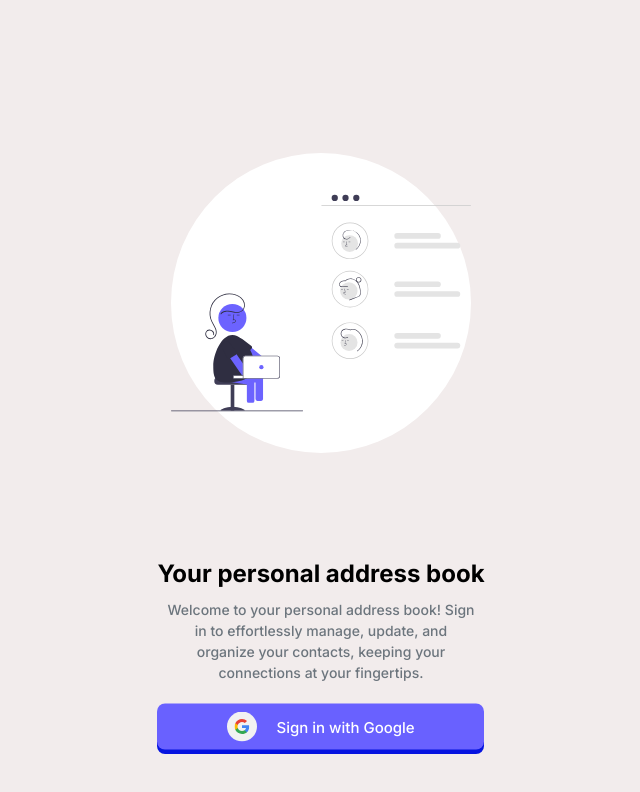
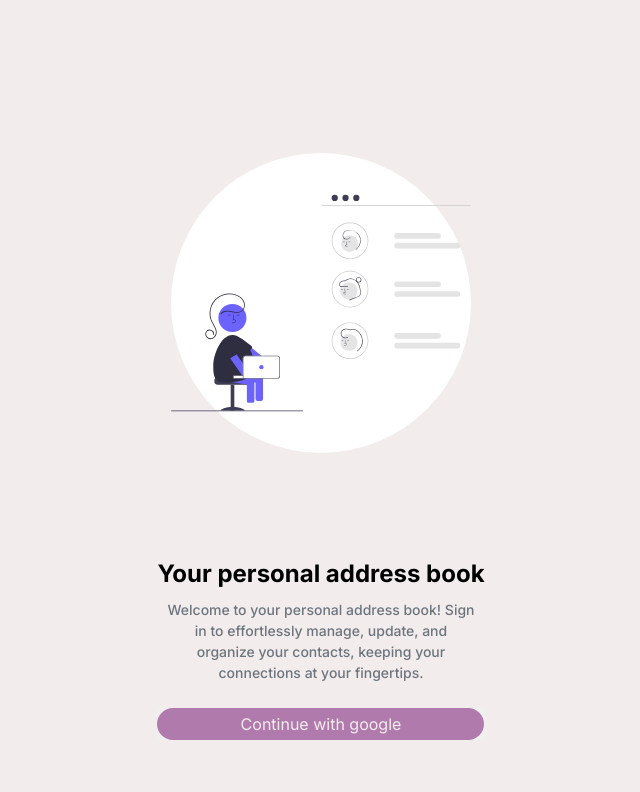
Before and after one commit to pytest3/fullstack-address-book, a Next.js app in the folder frontend/: page /signin in a window 1280 px wide. Shown: the top 792 px of the page, without its empty margins (319-959 px from the left). Built offline with nearby package versions, Linux system fonts and the light colour scheme.

Commit message:
improve sign in animation

```diff
--- a/frontend/src/app/signin/page.js
+++ b/frontend/src/app/signin/page.js
@@ -3,6 +3,7 @@
 import React from "react";
 import styles from "./signIn.module.css";
 import { signIn } from "next-auth/react";
+import MainSignInButton from "@/components/MainSignInButton";
 
 export default function page() {
   return (
@@ -24,7 +25,7 @@
             at your fingertips.
           </div>
         </article>
-        <div className={styles.buttonWrapper}>
+        {/* <div className={styles.buttonWrapper}>
           <div className={styles.innerButtonWrapper}>
             <button
               onClick={() =>
@@ -35,13 +36,18 @@
               className={`${styles.signInBtn}`}
             >
               <img src="/google-icon.svg" className={styles.googleIcon}></img>
-              Sign in with Google
+              <span className={styles.signInWordings}>Sign in with Google</span>
             </button>
           </div>
-          {/* <button className={`${styles.button} ${styles.guestBtn}`}>
-            Continue as guest
-          </button> */}
-        </div>
+        </div> */}
+
+        <MainSignInButton
+          onClick={() =>
+            signIn("google", {
+              callbackUrl: "/",
+            })
+          }
+        ></MainSignInButton>
       </div>
     </div>
   );
--- a/frontend/src/app/signin/signIn.module.css
+++ b/frontend/src/app/signin/signIn.module.css
@@ -94,7 +94,7 @@
   position: relative;
   max-width: 100%;
   aspect-ratio: 1/1;
-  /* animation: drop-down 900ms both cubic-bezier(0.09, 0.69, 0.49, 1.19); */
+  animation: drop-down 900ms both cubic-bezier(0.09, 0.69, 0.49, 1.19);
 }
 
 @keyframes fade-in {
@@ -123,6 +123,8 @@
   position: absolute;
   border-radius: 50%;
   animation: fade-in 1000ms 100ms both ease-out;
+  will-change: transform;
+
   /* animation: drop-down 900ms both cubic-bezier(0.09, 0.69, 0.49, 1.19); */
 }
 .welcomeMessage {
@@ -131,7 +133,7 @@
   text-align: center;
   gap: 13px;
   align-items: center;
-  animation: fade-in 2000ms 200ms both ease-out;
+  animation: fade-in 2000ms 400ms both ease-out;
 }
 
 .header {
@@ -160,7 +162,7 @@
 
 .signInBtn {
   border: none;
-  padding: 8px 20px;
+  padding: 8px 0px;
   border-radius: 8px;
   font-size: 15px;
   font-weight: 500;
@@ -173,12 +175,19 @@
   align-items: center;
   gap: 20px;
   width: 100%;
+  margin-left: auto;
+  margin-right: auto;
 }
 
 .innerButtonWrapper {
   transform: translateY(-4.5px);
   transition: transform 100ms;
   width: 100%;
+  white-space: no-wrap;
+  display: flex;
+  justify-content: center;
+  margin-left: auto;
+  margin-right: auto;
 }
 
 .innerButtonWrapper:hover {
@@ -188,6 +197,9 @@
 .innerButtonWrapper:active {
   transform: translateY(0px);
 }
+.signInWordings {
+  white-space: nowrap;
+}
 
 .buttonWrapper {
   display: flex;
@@ -196,10 +208,23 @@
   background: hsl(236, 95%, 45%);
   border: none;
   border-radius: 8px;
-  animation: rise-up-shake 900ms both;
+  /* animation: rise-up-shake 900ms both; */
+  animation: grow 1000ms both linear;
+  margin-left: auto;
+  margin-right: auto;
+  will-change: transform;
+}
+@keyframes grow {
+  from {
+    width: 0%;
+  }
+
+  to {
+    width: 100%;
+  }
 }
 
-@keyframes rise-up-shake {
+/* @keyframes rise-up-shake {
   0% {
     transform: translateY(200%);
     opacity: 0;
@@ -228,7 +253,7 @@
   100% {
     transform: rotate(0deg);
   }
-}
+} */
 
 .googleIcon {
   width: 30px;
--- /dev/null
+++ b/frontend/src/components/MainSignInButton/MainSignInButton.js
@@ -0,0 +1,10 @@
+import React from "react";
+import styles from "./MainSignInButton.module.css";
+export default function MainSignInButton({ ...props }) {
+  return (
+    <button className={styles.button} {...props}>
+      <div className={styles.overlay}></div>
+      <div className={styles.contents}>Continue with google</div>
+    </button>
+  );
+}
--- /dev/null
+++ b/frontend/src/components/MainSignInButton/MainSignInButton.module.css
@@ -0,0 +1,34 @@
+@keyframes scaleUp {
+  from {
+    transform: scaleX(0);
+  }
+
+  to {
+    transform: scaleX(100%);
+  }
+}
+
+.button {
+  border: none;
+  /* width: clamp(200px, 300px, 500px); */
+
+  max-width: 600px;
+  position: relative;
+  padding: 4px 0px;
+}
+
+.contents {
+  position: relative;
+  display: flex;
+  justify-content: center;
+  align-items: center;
+  color: var(--color-primary);
+}
+
+.overlay {
+  position: absolute;
+  inset: 0;
+  background: var(--color-secondary);
+  animation: scaleUp 750ms both linear;
+  border-radius: 18px;
+}
--- /dev/null
+++ b/frontend/src/components/MainSignInButton/index.js
@@ -0,0 +1,2 @@
+export * from "./MainSignInButton";
+export { default } from "./MainSignInButton";
```
